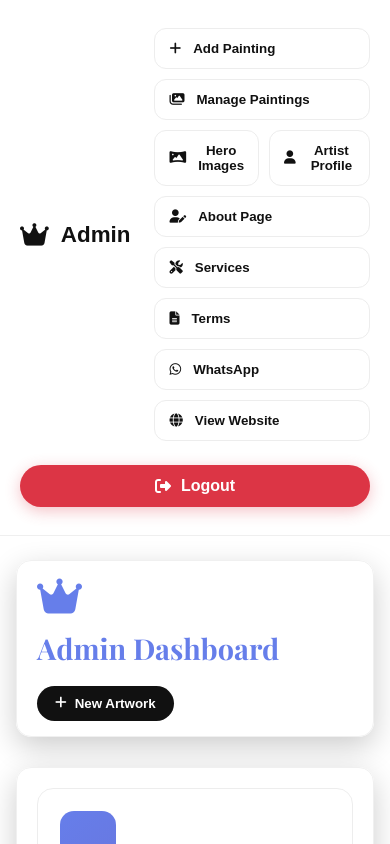
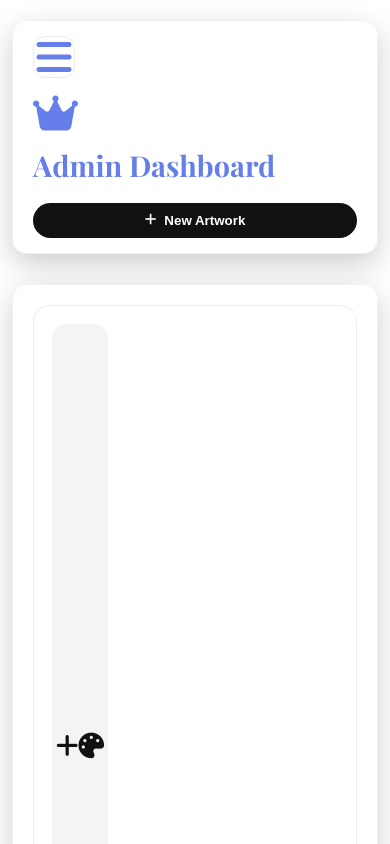
Before and after one commit to shannu2342/artist-portfoilo, a React (Vite) app: page /admin in a window 390 px wide. Shown: the top 844 px of the page. Built offline with nearby package versions, Linux system fonts and the light colour scheme; no server answers.

Commit message:
Complete hero section management

```diff
--- a/src/App.jsx
+++ b/src/App.jsx
@@ -243,6 +243,26 @@ const App = () => {
         }
     };
 
+    const deleteHeroImage = async (image) => {
+        try {
+            const response = await fetch(apiUrl('/api/content/hero-images'), {
+                method: 'DELETE',
+                headers: {
+                    'Content-Type': 'application/json',
+                    'Authorization': `Bearer ${localStorage.getItem('adminToken')}`
+                },
+                body: JSON.stringify({ image })
+            });
+
+            if (response.ok) {
+                const updated = await response.json();
+                setHeroImages(Array.isArray(updated.heroImages) ? updated.heroImages : []);
+            }
+        } catch (error) {
+            console.error('Error deleting hero image:', error);
+        }
+    };
+
     const updateArtistProfile = async (formData) => {
         try {
             const response = await fetch(apiUrl('/api/content/artist-profile'), {
@@ -378,6 +398,7 @@ const App = () => {
                         <EditHero
                             heroImages={heroImages}
                             onUpdateHeroImages={updateHeroImages}
+                            onDeleteHeroImage={deleteHeroImage}
                         />
                     } />
                     <Route path="/admin/edit-profile" element={
--- a/src/components/ImageSlideshow.css
+++ b/src/components/ImageSlideshow.css
@@ -111,17 +111,19 @@
 
 .watermark-overlay {
     position: absolute;
-    bottom: 20px;
-    left: 20px;
+    bottom: 16px;
+    right: 16px;
+    left: auto;
     z-index: 5;
-    opacity: 0.3;
+    opacity: 0.8;
     pointer-events: none;
 }
 
 .watermark-logo {
-    width: 80px;
-    height: 80px;
+    width: 72px;
+    height: 72px;
     object-fit: contain;
+    filter: drop-shadow(0 4px 10px rgba(0, 0, 0, 0.6)) saturate(1.15);
 }
 
 @media (max-width: 768px) {
@@ -156,7 +158,7 @@
     }
 
     .watermark-logo {
-        width: 60px;
-        height: 60px;
+        width: 56px;
+        height: 56px;
     }
 }
--- a/src/pages/AdminDashboard.css
+++ b/src/pages/AdminDashboard.css
@@ -56,13 +56,14 @@
 
 .admin-content {
     padding: 32px 28px 60px;
+    min-height: 100dvh;
 }
 
 .admin-header {
     background: #ffffff;
     border-radius: 18px;
-    padding: 22px 28px;
-    margin-bottom: 24px;
+    padding: 18px 22px;
+    margin-bottom: 18px;
     box-shadow: 0 8px 22px rgba(0, 0, 0, 0.08);
     border: 1px solid #f0f0f0;
 }
@@ -79,6 +80,18 @@
     display: flex;
     align-items: center;
     gap: 15px;
+}
+
+.sidebar-toggle {
+    display: none;
+    width: 42px;
+    height: 42px;
+    border-radius: 12px;
+    border: 1px solid #ededed;
+    background: #ffffff;
+    cursor: pointer;
+    align-items: center;
+    justify-content: center;
 }
 
 .logo-section i {
@@ -142,26 +155,29 @@
 .admin-main {
     background: #ffffff;
     border-radius: 18px;
-    padding: 28px;
+    padding: 22px;
     box-shadow: 0 10px 30px rgba(0, 0, 0, 0.08);
     border: 1px solid #f0f0f0;
 }
 
 .dashboard-grid {
     display: grid;
-    grid-template-columns: repeat(auto-fit, minmax(280px, 1fr));
-    gap: 20px;
+    grid-template-columns: repeat(2, minmax(240px, 1fr));
+    gap: 18px;
 }
 
 .dashboard-card {
     background: #ffffff;
     border-radius: 16px;
-    padding: 22px;
+    padding: 18px;
     border: 1px solid #ededed;
     transition: var(--transition);
     cursor: pointer;
     position: relative;
     overflow: hidden;
+    display: flex;
+    flex-direction: column;
+    align-items: flex-start;
 }
 
 .dashboard-card:hover {
@@ -170,11 +186,11 @@
     border-color: #dedede;
 }
 
-.card-icon {
+.admin-dashboard .dashboard-card .card-icon {
     width: 56px;
     height: 56px;
     border-radius: 14px;
-    display: flex;
+    display: inline-flex;
     align-items: center;
     justify-content: center;
     margin-bottom: 16px;
@@ -184,11 +200,17 @@
     transition: var(--transition);
     position: relative;
     z-index: 1;
+    flex: 0 0 auto;
 }
 
-.dashboard-card:hover .card-icon {
+.admin-dashboard .dashboard-card:hover .card-icon {
     transform: translateY(-2px) scale(1.05);
     background: #efefef;
+}
+
+.admin-dashboard .dashboard-card .card-icon::before,
+.admin-dashboard .dashboard-card .card-icon::after {
+    content: none;
 }
 
 .dashboard-card h3 {
@@ -214,7 +236,7 @@
     background: #ffffff;
     color: #111111;
     border: 1px solid #e2e2e2;
-    padding: 10px 18px;
+    padding: 8px 16px;
     border-radius: 999px;
     font-size: 0.95rem;
     font-weight: 600;
@@ -227,6 +249,10 @@
     position: relative;
     z-index: 1;
     width: 100%;
+}
+
+.sidebar-backdrop {
+    display: none;
 }
 
 .card-action:hover {
@@ -243,35 +269,51 @@
     }
 
     .admin-sidebar {
-        position: sticky;
+        position: fixed;
         top: 0;
-        z-index: 2;
-        border-right: none;
-        border-bottom: 1px solid #efefef;
-        flex-direction: row;
-        flex-wrap: wrap;
-        justify-content: space-between;
+        left: 0;
+        height: 100dvh;
+        width: 260px;
+        transform: translateX(-100%);
+        transition: transform 0.3s ease;
+        z-index: 20;
     }
 
     .sidebar-nav {
-        flex-direction: row;
-        flex-wrap: wrap;
+        flex-direction: column;
+        width: 100%;
     }
 
     .admin-content {
         padding: 24px 16px 50px;
     }
+
+    .sidebar-toggle {
+        display: inline-flex;
+    }
+
+    .sidebar-backdrop {
+        display: block;
+        position: fixed;
+        inset: 0;
+        background: rgba(0, 0, 0, 0.4);
+        opacity: 0;
+        pointer-events: none;
+        transition: opacity 0.3s ease;
+        z-index: 10;
+    }
+
+    .admin-dashboard.sidebar-open .admin-sidebar {
+        transform: translateX(0);
+    }
+
+    .admin-dashboard.sidebar-open .sidebar-backdrop {
+        opacity: 1;
+        pointer-events: auto;
+    }
 }
 
 @media (max-width: 680px) {
-    .sidebar-nav {
-        width: 100%;
-    }
-
-    .nav-item {
-        flex: 1 1 45%;
-    }
-
     .header-content {
         flex-direction: column;
         align-items: flex-start;
@@ -285,3 +327,27 @@
         grid-template-columns: 1fr;
     }
 }
+
+@media (max-width: 520px) {
+    .admin-content {
+        padding: 20px 12px 40px;
+    }
+
+    .admin-header {
+        padding: 16px;
+    }
+
+    .logo-section h1 {
+        font-size: 1.8rem;
+    }
+
+    .quick-btn,
+    .logout-btn {
+        width: 100%;
+        justify-content: center;
+    }
+
+    .admin-main {
+        padding: 16px;
+    }
+}
--- a/src/pages/AdminDashboard.jsx
+++ b/src/pages/AdminDashboard.jsx
@@ -1,9 +1,10 @@
-import React from 'react';
+import React, { useState } from 'react';
 import { useNavigate } from 'react-router-dom';
 import './AdminDashboard.css';
 
 const AdminDashboard = () => {
     const navigate = useNavigate();
+    const [sidebarOpen, setSidebarOpen] = useState(false);
 
     const handleLogout = () => {
         localStorage.removeItem('adminLoggedIn');
@@ -13,46 +14,46 @@ const AdminDashboard = () => {
     };
 
     return (
-        <div className="admin-dashboard">
+        <div className={`admin-dashboard ${sidebarOpen ? 'sidebar-open' : ''}`}>
             <aside className="admin-sidebar">
                 <div className="sidebar-brand">
                     <i className="fas fa-crown"></i>
                     <span>Admin</span>
                 </div>
                 <nav className="sidebar-nav">
-                    <button className="nav-item" onClick={() => navigate('/admin/add-painting')}>
+                    <button className="nav-item" onClick={() => { setSidebarOpen(false); navigate('/admin/add-painting'); }}>
                         <i className="fas fa-plus"></i>
                         <span>Add Painting</span>
                     </button>
-                    <button className="nav-item" onClick={() => navigate('/admin/manage-paintings')}>
+                    <button className="nav-item" onClick={() => { setSidebarOpen(false); navigate('/admin/manage-paintings'); }}>
                         <i className="fas fa-images"></i>
                         <span>Manage Paintings</span>
                     </button>
-                    <button className="nav-item" onClick={() => navigate('/admin/edit-hero')}>
+                    <button className="nav-item" onClick={() => { setSidebarOpen(false); navigate('/admin/edit-hero'); }}>
                         <i className="fas fa-panorama"></i>
                         <span>Hero Images</span>
                     </button>
-                    <button className="nav-item" onClick={() => navigate('/admin/edit-profile')}>
+                    <button className="nav-item" onClick={() => { setSidebarOpen(false); navigate('/admin/edit-profile'); }}>
                         <i className="fas fa-user"></i>
                         <span>Artist Profile</span>
                     </button>
-                    <button className="nav-item" onClick={() => navigate('/admin/edit-about')}>
+                    <button className="nav-item" onClick={() => { setSidebarOpen(false); navigate('/admin/edit-about'); }}>
                         <i className="fas fa-user-edit"></i>
                         <span>About Page</span>
                     </button>
-                    <button className="nav-item" onClick={() => navigate('/admin/edit-services')}>
+                    <button className="nav-item" onClick={() => { setSidebarOpen(false); navigate('/admin/edit-services'); }}>
                         <i className="fas fa-tools"></i>
                         <span>Services</span>
                     </button>
-                    <button className="nav-item" onClick={() => navigate('/admin/edit-terms')}>
+                    <button className="nav-item" onClick={() => { setSidebarOpen(false); navigate('/admin/edit-terms'); }}>
                         <i className="fas fa-file-alt"></i>
                         <span>Terms</span>
                     </button>
-                    <button className="nav-item" onClick={() => navigate('/admin/edit-whatsapp')}>
+                    <button className="nav-item" onClick={() => { setSidebarOpen(false); navigate('/admin/edit-whatsapp'); }}>
                         <i className="fab fa-whatsapp"></i>
                         <span>WhatsApp</span>
                     </button>
-                    <button className="nav-item" onClick={() => navigate('/')}>
+                    <button className="nav-item" onClick={() => { setSidebarOpen(false); navigate('/'); }}>
                         <i className="fas fa-globe"></i>
                         <span>View Website</span>
                     </button>
@@ -62,11 +63,15 @@ const AdminDashboard = () => {
                     <span>Logout</span>
                 </button>
             </aside>
+            <div className="sidebar-backdrop" onClick={() => setSidebarOpen(false)}></div>
 
             <div className="admin-content">
                 <header className="admin-header">
                     <div className="header-content">
                         <div className="logo-section">
+                            <button className="sidebar-toggle" onClick={() => setSidebarOpen(true)}>
+                                <i className="fas fa-bars"></i>
+                            </button>
                             <i className="fas fa-crown"></i>
                             <h1>Admin Dashboard</h1>
                         </div>
--- a/src/pages/EditHero.css
+++ b/src/pages/EditHero.css
@@ -14,12 +14,32 @@
     gap: 16px;
 }
 
+.hero-preview-card {
+    position: relative;
+}
+
 .hero-preview-grid img {
     width: 100%;
     border-radius: 14px;
     border: 1px solid #ededed;
     object-fit: cover;
     aspect-ratio: 16 / 9;
+}
+
+.hero-delete-btn {
+    position: absolute;
+    top: 8px;
+    right: 8px;
+    border: none;
+    background: rgba(0, 0, 0, 0.7);
+    color: #ffffff;
+    width: 32px;
+    height: 32px;
+    border-radius: 50%;
+    display: flex;
+    align-items: center;
+    justify-content: center;
+    cursor: pointer;
 }
 
 .edit-hero-form input[type='file'] {
```
Also changed, not shown: src/pages/EditHero.jsx (+11 -2 lines), 2 other files (tests, documents, lock files or other folders).
